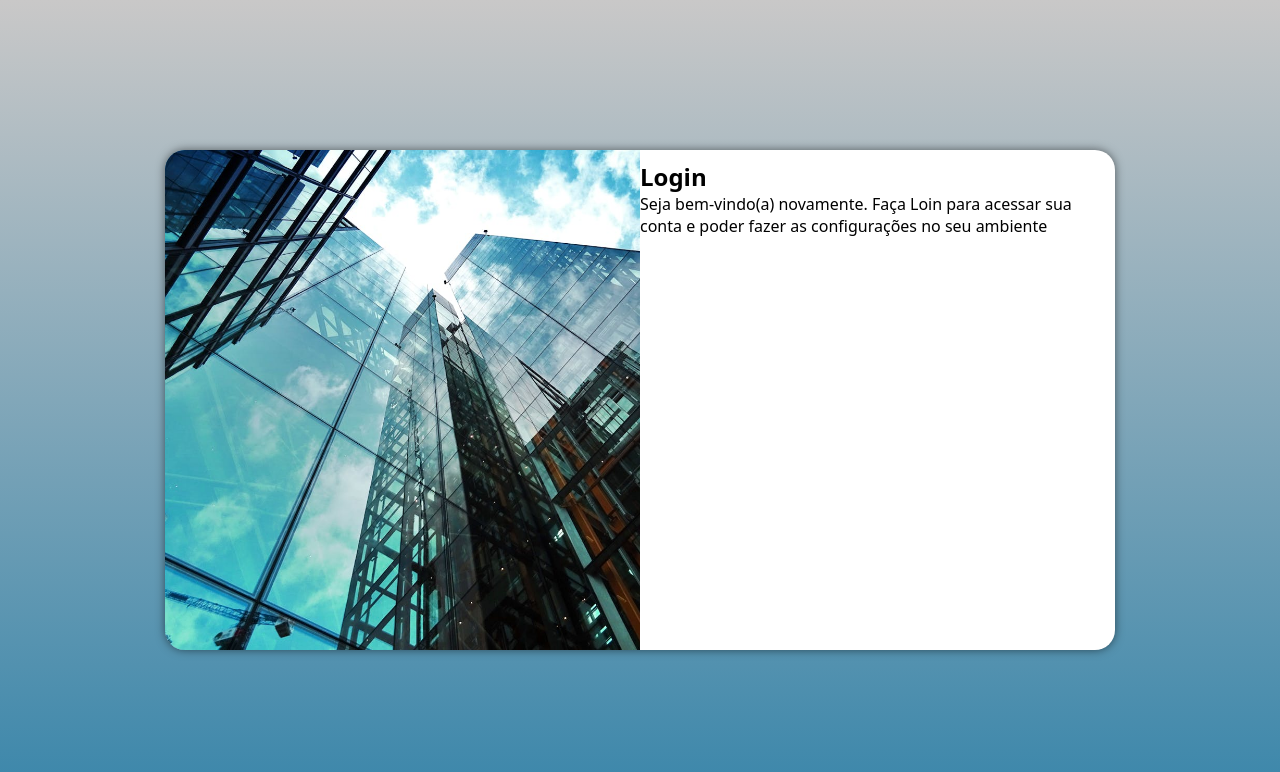
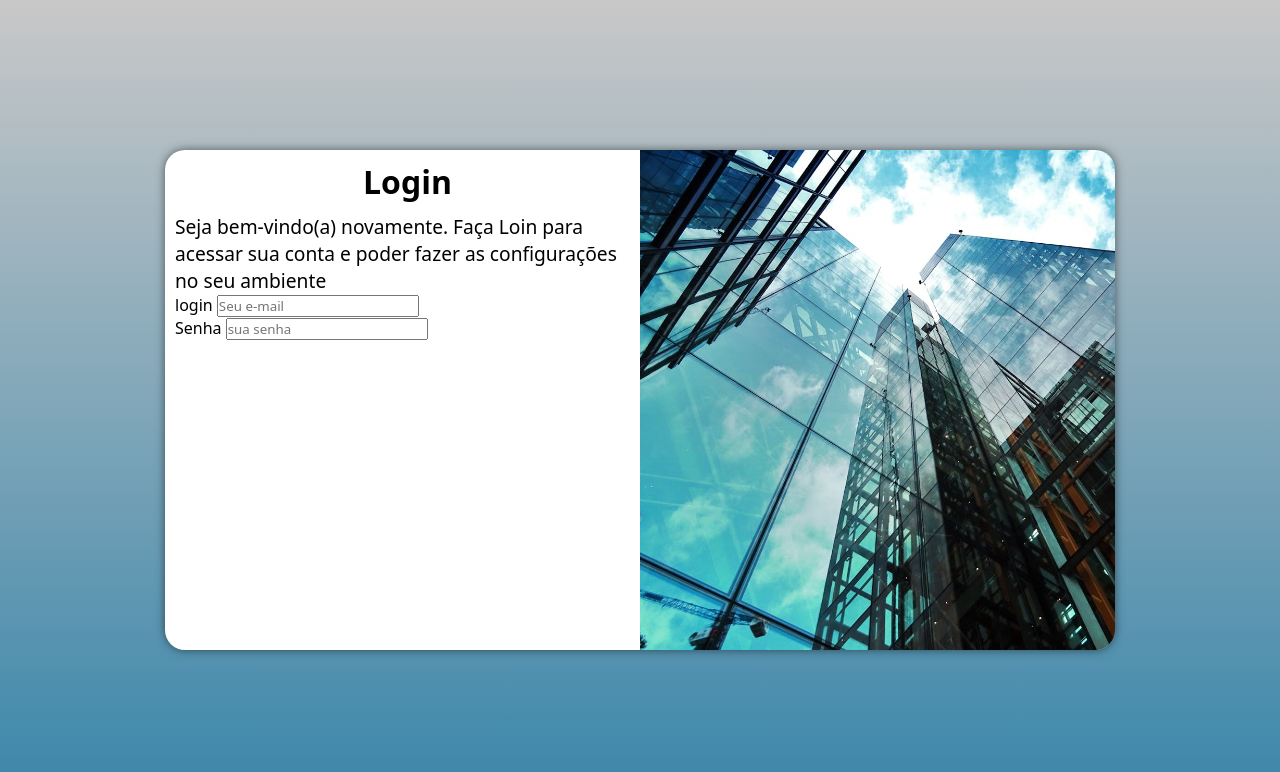
Before and after one commit to firstsantos/Tela-de-login, a plain HTML site: page index.html in a window 1280 px wide. Drawn offline with Linux system fonts and the light colour scheme.

Commit message:
Estilização

```diff
--- a/estilos/media-query.css
+++ b/estilos/media-query.css
@@ -16,7 +16,7 @@ Grandes telas: acima de 1200px
     }
 
     section#login {
-        width: 90vw;
+        width: 80vw;
     }
 
     section#login > div#imagem {
@@ -41,9 +41,16 @@ Grandes telas: acima de 1200px
         width: 950px;
     }
     section#login > div#imagem {
-        float: left;
+        float: right;
         width: 50%;
         height: 100%;
     }
 
+    div#formulario > h1 {
+        font-size: 2em;
+    }
+
+    div#formulario > p {
+        font-size: 1.2em;
+    }
 }
--- a/estilos/style.css
+++ b/estilos/style.css
@@ -55,3 +55,12 @@ section#login > div#formulario {
     padding: 10px;
 
 }
+
+div#formulario > h1 {
+    text-align: center;
+    margin-bottom: 10px;
+}
+
+div#formulario > p {
+    font-size: 0.8em;
+}
--- a/index.html
+++ b/index.html
@@ -17,7 +17,14 @@
                 <h1>Login</h1>
                 <p>Seja bem-vindo(a) novamente. Faça Loin para acessar sua conta e poder fazer as configurações no seu ambiente</p>
                 <form action="login.php" method="post">
-
+                    <div class="campo">
+                        <label for="ilogin">login</label>
+                        <input type="email" name="login" id="ilogin" placeholder="Seu e-mail">
+                    </div>
+                    <div class="campo">
+                        <label for="isenha">Senha</label>
+                        <input type="password" name="senha" id="isenha" placeholder="sua senha">
+                    </div>
                 </form>
             </div>
         </section>
```
